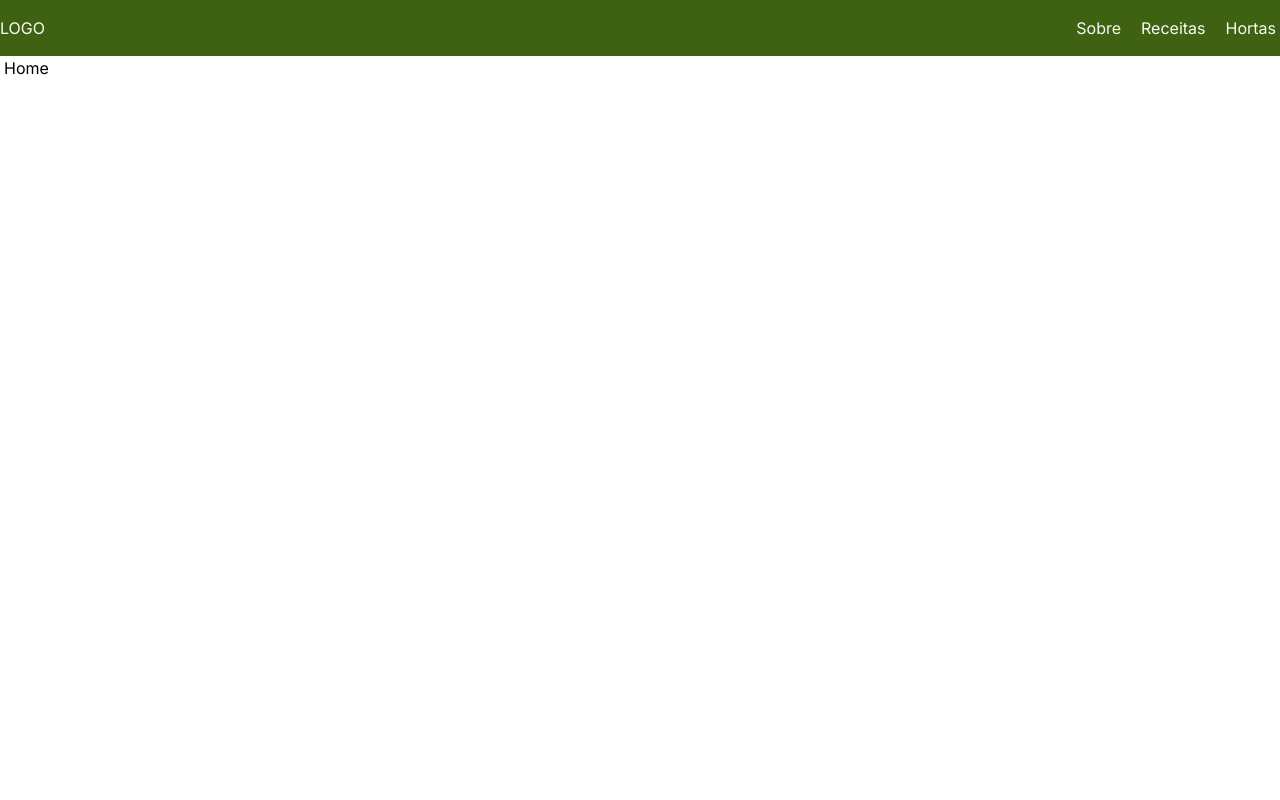
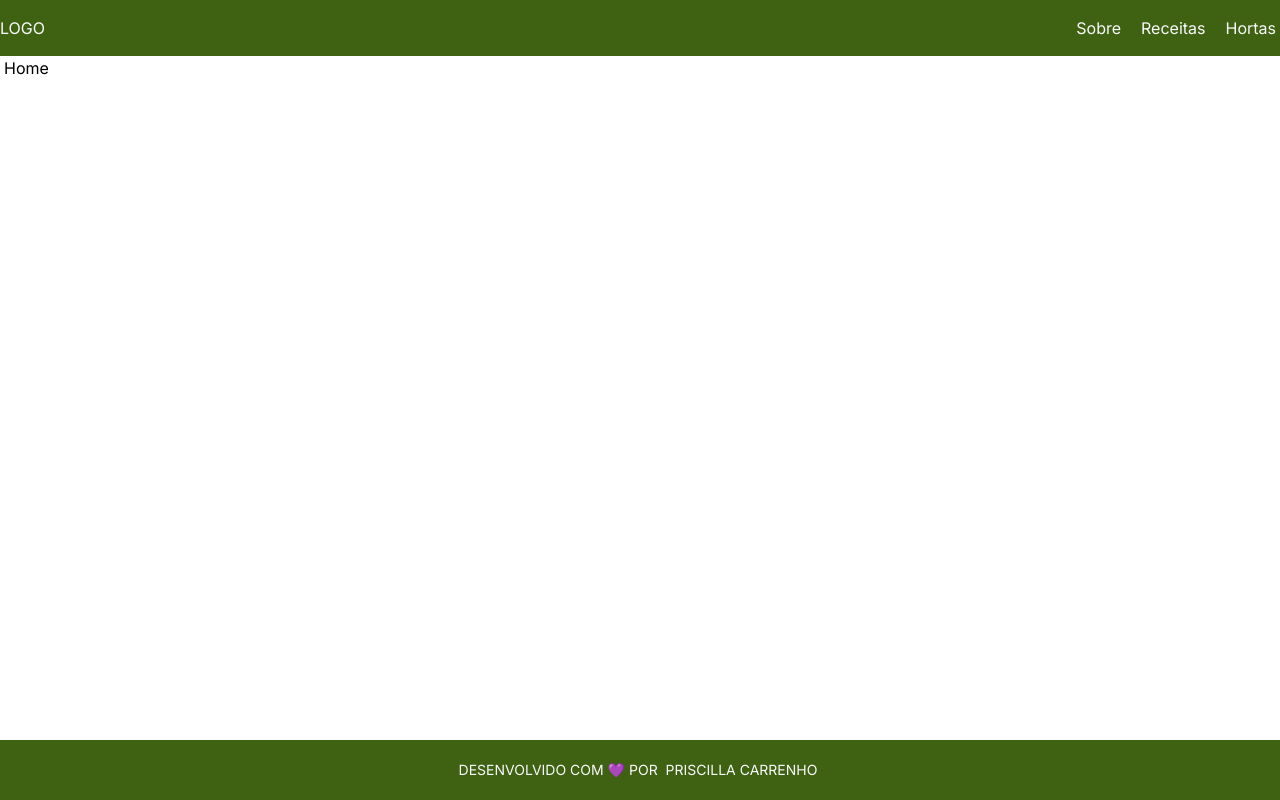
Before and after one commit to pricarrenho/chega-de-desperdicios, a Next.js app: page / in a window 1280 px wide. Built offline with nearby package versions, Linux system fonts and the light colour scheme.

Commit message:
feat: add footer

```diff
--- /dev/null
+++ b/src/components/Footer/index.tsx
@@ -0,0 +1,21 @@
+export function Footer() {
+  const hoverLink =
+    "hover:text-lime-400 transition duration-150 hover:ease-in p-1";
+
+  return (
+    <footer className="bg-lime-800">
+      <div className="container mx-auto py-5">
+        <p className="text-center text-sm text-gray-50">
+          DESENVOLVIDO COM 💜 POR{" "}
+          <a
+            href="https://www.pricarrenho.com.br/"
+            className={hoverLink}
+            target="_blank"
+          >
+            PRISCILLA CARRENHO
+          </a>
+        </p>
+      </div>
+    </footer>
+  );
+}
--- a/src/components/Layout/index.tsx
+++ b/src/components/Layout/index.tsx
@@ -1,15 +1,18 @@
 import "../../app/globals.css";
 import { Inter } from "next/font/google";
 import { Header } from "../Header";
+import { Footer } from "../Footer";
 
 const inter = Inter({ subsets: ["latin"] });
 
 export function Layout({ children }: { children: React.ReactNode }) {
   return (
-    <div className={inter.className}>
+    <div className={`${inter.className} h-screen flex flex-col`}>
       <Header />
 
-      <main className="container mx-auto pl-1 pr-1">{children}</main>
+      <main className="container mx-auto pl-1 pr-1 flex-grow">{children}</main>
+
+      <Footer />
     </div>
   );
 }
```
